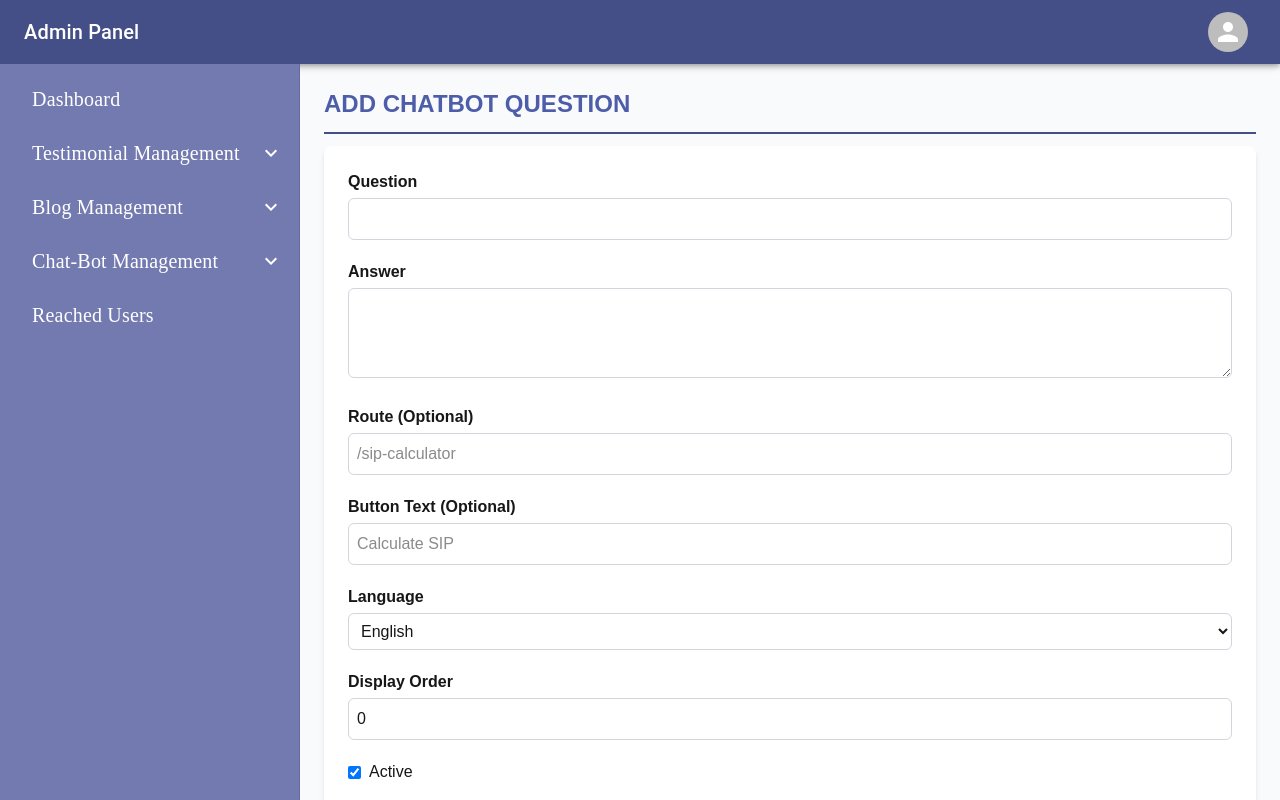
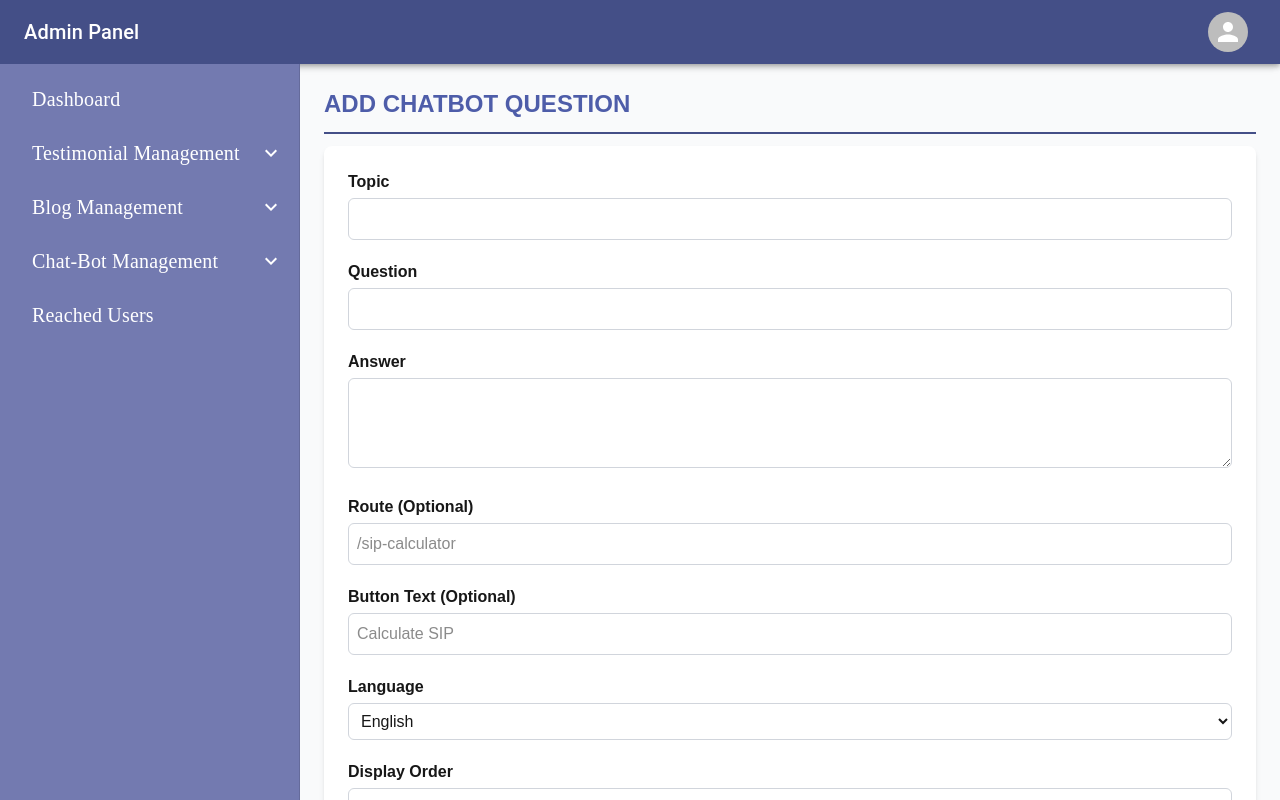
Before and after one commit to yashwalhekar/mutualfund-admin-frontend, a Next.js app: page /chatbot/add in a window 1280 px wide. Built offline with nearby package versions, Linux system fonts and the light colour scheme; some icons are missing.

Commit message:
add topic field in add questions

```diff
--- a/src/components/chatbot/AddQuestions.jsx
+++ b/src/components/chatbot/AddQuestions.jsx
@@ -10,6 +10,7 @@ const AddQuestions = () => {
   const [language, setLanguage] = useState("en");
   const [isActive, setIsActive] = useState(true);
   const [order, setOrder] = useState(0);
+  const [topic, setTopic] = useState("");
 
   const [loading, setLoading] = useState(false);
 
@@ -32,6 +33,7 @@ const AddQuestions = () => {
         language,
         isActive,
         order,
+        topic,
       };
 
       const res = await API.post("/chatbot", payload);
@@ -47,6 +49,7 @@ const AddQuestions = () => {
         setLanguage("en");
         setIsActive(true);
         setOrder(0);
+        setTopic("");
       }
     } catch (error) {
       console.error(error);
@@ -68,6 +71,16 @@ const AddQuestions = () => {
         onSubmit={handleSubmit}
         className="bg-white shadow-md p-6 rounded-lg space-y-5"
       >
+        {/* topic */}
+        <div>
+          <label className="block mb-1 font-bold font-poppins">Topic</label>
+          <input
+            type="text"
+            value={topic}
+            onChange={(e) => setTopic(e.target.value)}
+            className="w-full border border-gray-300 rounded-md p-2"
+          />
+        </div>
         {/* Question */}
         <div>
           <label className="block mb-1 font-bold font-poppins">Question</label>
```
